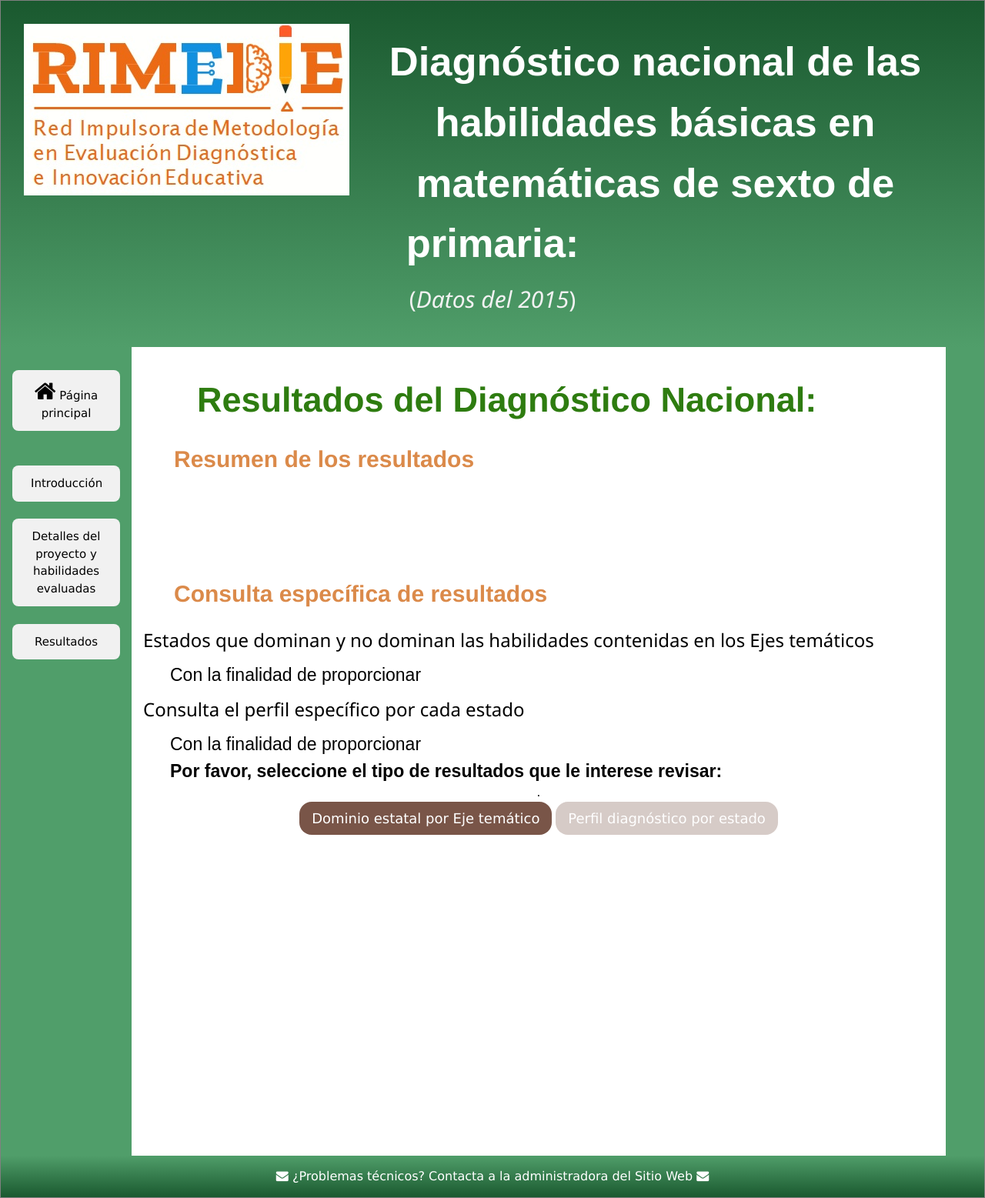
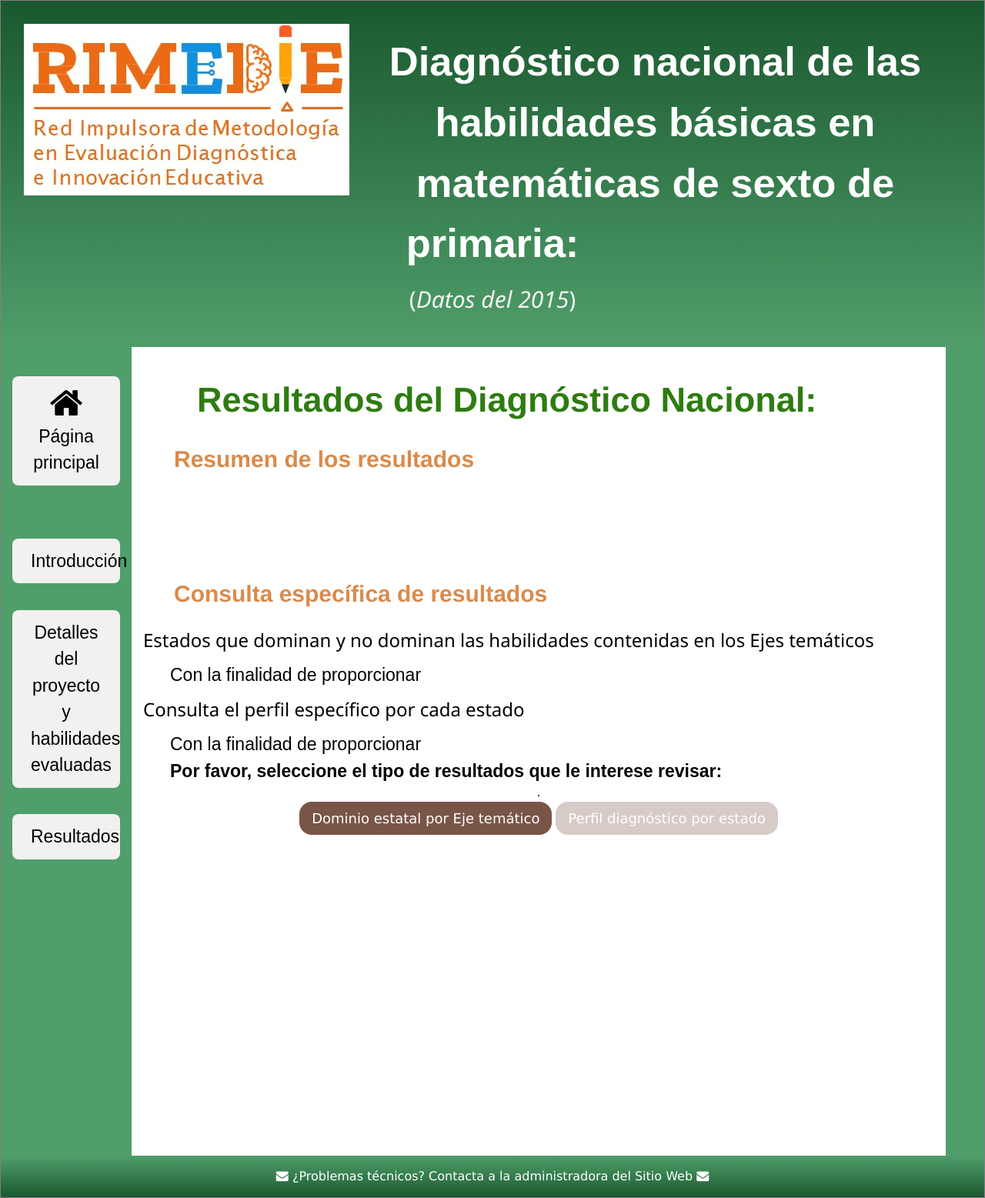
Before and after one commit to rimedie/rimedie.github.io, a Jekyll site: the page built from 1_InfoResultados.html, in a window 1280 px wide. Shown: the whole page at 77% size. Built offline with Jekyll 4.4.1, drawn with Linux system fonts in a browser that asks for light colours.

Commit message:
Update 1_Explorer.html

```diff
--- a/_layouts/1_Explorer.html
+++ b/_layouts/1_Explorer.html
@@ -123,6 +123,8 @@ ul {
   margin-left: 0;
   margin-right: 0;
   padding-left: 40px;
+  font-size: 23px;
+  font-family: sans-serif;
 }
 
 nav ul a {
```
